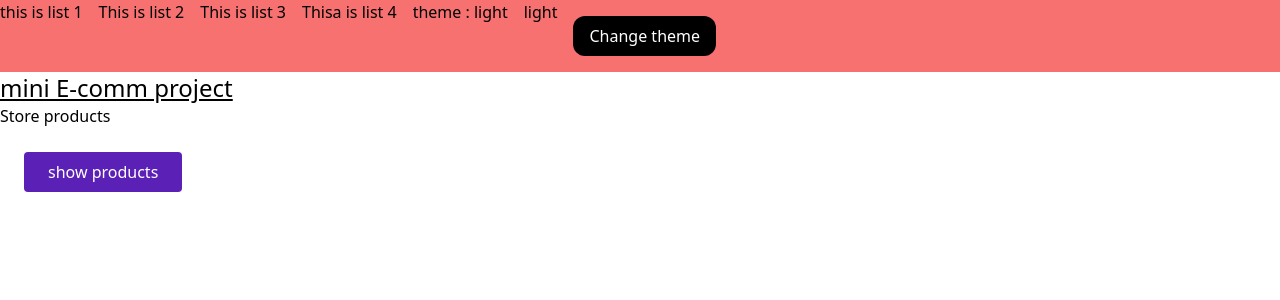
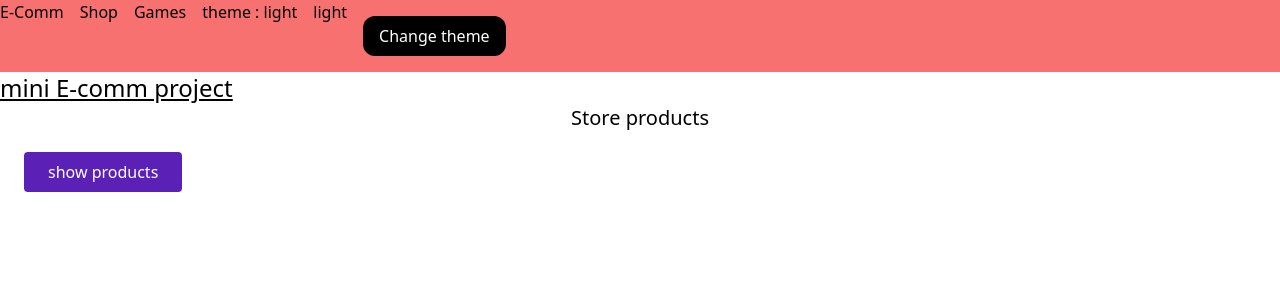
Before and after one commit to SAHIL-Sharma21/MIni-E-Comm-, a React (Vite) app: page / in a window 1280 px wide. Shown: the top 300 px of the page. Built offline with nearby package versions, Linux system fonts and the light colour scheme.

Commit message:
products page modified

```diff
--- a/src/components/Navbar.tsx
+++ b/src/components/Navbar.tsx
@@ -18,10 +18,9 @@ const Navbar: React.FC = () => {
     return (
         <>
            <div className={`w-full  min-h-10  flex flex-col sm:flex-row  sm:gap-4  ${theme?.mode === "dark"? 'bg-slate-800 text-white' : 'bg-red-400 text-black'}`}>
-                <h1>this is list 1</h1>
-                <h1>This is list 2</h1>
-                <h1>This is list 3</h1>
-                <h1>Thisa is list 4</h1>
+                <h1>E-Comm</h1>
+                <h1>Shop</h1>
+                <h1>Games</h1>
                 <h1>theme : {theme?.mode}</h1>
                 <h1>{theme?.mode}</h1>
                 <button onClick={handleChange} className='bg-black text-white px-4 py-2 rounded-xl my-4'>Change theme </button>
--- a/src/components/Products.tsx
+++ b/src/components/Products.tsx
@@ -88,24 +88,41 @@ const clearData = () => {
 
     return (
         <>
-            <div className={` ${theme?.mode === "dark"? 'bg-gray-700 text-white' : 'bg-white text-black'}`}>
-                <h1 className={`${theme?.mode === "dark"? 'bg-gray-700 text-red-500' : 'text-black'}`}>Store products </h1>
+
+
+            <div className={` ${theme?.mode === "dark"? 'bg-gray-700 text-white' : 'bg-white'} flex flex-col  justify-center items-center`}>
+                <h1 className={`${theme?.mode === "dark"? 'bg-gray-700 text-red-500' : 'text-black'} items-center text-xl mb-2`}>Store products </h1>
+                <div className='flex flex-col  items-center justify-between'>
                     {/* looping  through array if data is present then it will render  */}
+                    {error && <h1>Error loading data...</h1>}
 
-                     {error && <h1>Error loading data...</h1>}
+
+
+
+                            <div className='w-3/4 flex flex-col align-middle items-center gap-2'>
                                     {data && data.map((prod: Product) => (
-                        <div className='flex flex-col sm:flex-row gap-3' key={prod.id}>
-                            <h2 className='text-red-800'>{prod.title}</h2>
-                            <p>{prod.category}</p>
-                            <p className='text-2xl'>{prod.price}</p>
-                            <img src={prod.thumbnail} alt={prod.title} className='flex-col sm:outline' />
+                                                <div className='mx-3 py-2 mt-5' key={prod.id}>
+                                                    <div className=' flex flex-col bg-slate-500 rounded-md p-4'>
+                                                        <img src={prod.thumbnail} alt={prod.title} className='rounded-md h-[60%] w-[100%]' />
+                                                        <h2 className='text-2xl'>{prod.title}</h2>
+                                                        <div className='flex flex-row justify-between'>
+                                                            <p className='text-lg'>{prod.category}</p>
+                                                            <p className='text-2xl  font-bold'> ${prod.price}</p>
+                                                        </div>
+                                                        <button className='bg-orange-400 rounded-md py-2 px-4 hover:bg-orange-300'>Add to cart</button>
+                                                    </div>
                                                 </div>
                                     ))}
                                     {/* <button>{data && data.map((cat: Product) => (<h2>{cat.category}</h2>))}</button> */}
                                     {/* nakde this to conditional rendering  */}
-                    {data ? <button onClick={clearData} className='bg-violet-800 text-white rounded hover:bg-violet-500 transition hover:ease-out m-6 px-6 py-2'>clear data</button> : <button onClick={showProducts} className='bg-violet-800 text-white rounded hover:bg-violet-500 transition hover:ease-out m-6 px-6 py-2'>show products</button>}
+
                                     {/* <button onClick={showProducts} className='bg-violet-800 text-white rounded hover:bg-violet-500 transition hover:ease-out m-6 px-6 py-2'>show products</button> */}
                             </div>
+
+
+                </div>
+            </div>
+            {data ? <button onClick={clearData} className='bg-violet-800 text-white rounded hover:bg-violet-500 transition hover:ease-out m-6 px-6 py-2 absolute top-32'>clear data</button> : <button onClick={showProducts} className='bg-violet-800 text-white rounded hover:bg-violet-500 transition hover:ease-out m-6 px-6 py-2 absolute top-32'>show products</button>}
         </>
     )
 }
--- /dev/null
+++ b/src/context/CartContext.tsx
@@ -0,0 +1 @@
+//Cart context
```
Lines whose indentation alone changed are shown as unchanged.
